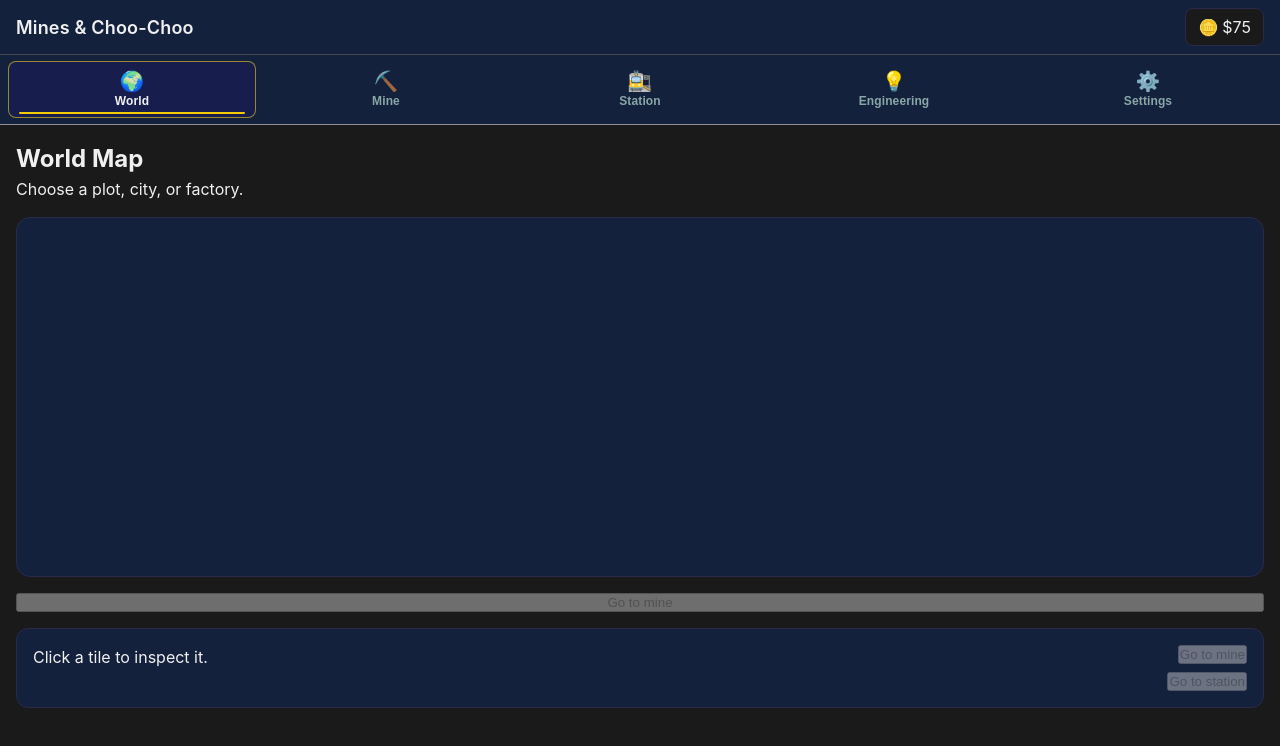
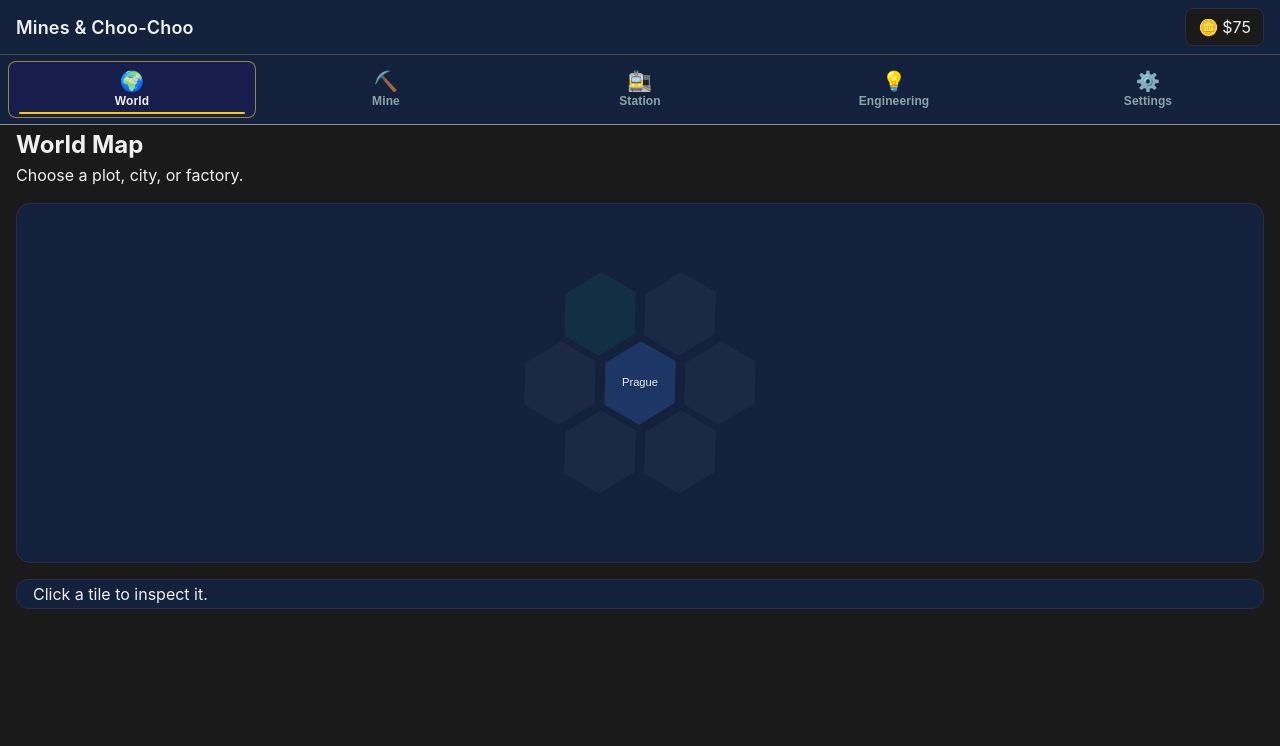
Before and after one commit to SM-26/MCC, a Svelte app: page / in a window 1280 px wide. Shown: the top 746 px of the page. Built offline with nearby package versions, Linux system fonts and the light colour scheme.

Commit message:
world view fixed (mostly), MineView still need fixing

```diff
--- a/src/App.svelte
+++ b/src/App.svelte
@@ -169,7 +169,7 @@
       {@render appHeaderContents('Mines & Choo-Choo', currency)}
     </header>
 
-    <Tabs.Root value={currentTab} onValueChange={handleTabChange} class="tabs-root nav-pos-{effectiveNavbarPosition}">
+    <Tabs.Root value={currentTab} onValueChange={(value) => handleTabChange(value as TabId)} class="tabs-root nav-pos-{effectiveNavbarPosition}">
       {#if effectiveNavbarPosition === 'top'}
         <Tabs.List class="navtab-list navtab-top">
           {#each navigation.current.tabs as tab (tab)}
--- a/src/components/mine/MineGrid.svelte
+++ b/src/components/mine/MineGrid.svelte
@@ -1,3 +1,4 @@
+<!-- src/components/mine/MineGrid.svelte -->
 <script lang="ts">
   import rubbleSvg from '../../assets/rubble-pile.svg?raw';
   import pillarSvg from '../../assets/support-pillar.svg?raw';
--- a/src/logic/save/save.svelte.ts
+++ b/src/logic/save/save.svelte.ts
@@ -7,6 +7,7 @@ import { gameState } from '../app/gameState.svelte';
 import { navigation } from '../app/navigationStore.svelte';
 import { createDefaultNavigationState } from '../app/navigationTypes';
 import { getInitialState } from '../stateFactory';
+import { worldStore } from '../world/worldStore.svelte';
 import { saveStore } from './saveStore.svelte';
 import type { GameState, PersistedGameState } from './saveTypes';
 
@@ -23,7 +24,7 @@ function getPersistedSnapshot(): PersistedGameState {
     ...defaults,
     money: gameState.current.money,
     settings: $state.snapshot(gameState.current.settings),
-    world: $state.snapshot(defaults.world),
+    world: $state.snapshot(worldStore.current),
     plots: $state.snapshot(defaults.plots),
     engineering: $state.snapshot(defaults.engineering),
     navigation: $state.snapshot(navigation.current),
@@ -35,12 +36,14 @@ function applyDefaultState(): void {
 
   gameState.setMoney(defaults.money);
   gameState.updateSettings(defaults.settings);
+  worldStore.replace(defaults.world);
   navigation.replace(createDefaultNavigationState());
 }
 
 function applyLoadedState(snapshot: PersistedGameState): void {
   gameState.setMoney(snapshot.money);
   gameState.updateSettings(snapshot.settings);
+  worldStore.replace(snapshot.world);
   navigation.replace(snapshot.navigation);
 }
 
--- a/src/logic/stateFactory.ts
+++ b/src/logic/stateFactory.ts
@@ -9,13 +9,16 @@ import { generateWorld } from './world/worldGen';
 export function getInitialState(): GameState {
   const worldSeed = '123456';
   const resetCount = 0;
+  const world = generateWorld(worldSeed, resetCount, 1);
+  const plotCell = world.cells.find((cell) => cell.type === 'plot' && cell.ring === 0);
+  const plotId = plotCell ? `plot-${plotCell.id}` : 'plot-0';
 
   return {
     money: 75,
-    world: generateWorld(worldSeed, resetCount, 1),
+    world,
     plots: [
       {
-        plotId: 'plot-0',
+        plotId,
         currentAge: 'Mechanical',
         ageResources: {
           coal: 0,
--- a/src/logic/world/worldGen.ts
+++ b/src/logic/world/worldGen.ts
@@ -2,7 +2,7 @@
 
 import seedrandom from 'seedrandom';
 import type { SeededRng } from './worldNames';
-import { pickUniquePlotName, pickUniqueCityName, pickFactoryNameForResources, createNameState, getReservedNames } from './worldNames';
+import { pickUniquePlotName, pickUniqueCityName, pickFactoryNameForResources, createNameState } from './worldNames';
 import type { NameState } from './worldNames';
 
 import { getRingConfig, getRingTileCount, getMinCount, getMaxCount, getNormalizedWeights } from './worldBalance';
@@ -47,36 +47,12 @@ function createGenState(): GenState {
 }
 
 // ============================================================================
-// Ring 0 Generation (Starting Plot)
-// ============================================================================
-
-function generateRing0(rng: SeededRng): WorldCell {
-  const coord = makeHex(0, 0);
-  const nameState = createNameState();
-  const name = pickUniquePlotName(nameState, rng, []);
-
-  return {
-    id: hexCoordToId(coord),
-    name: name ?? 'Prague',
-    type: 'plot',
-    q: coord.q,
-    r: coord.r,
-    ring: 0,
-    discovered: true,
-  };
-}
-
-// ============================================================================
-// Ring Generation (1+)
+// Ring Generation
 // ============================================================================
 
 function generateRing(ring: number, rng: SeededRng, state: GenState): WorldCell[] {
-  if (ring === 0) {
-    return [generateRing0(rng)];
-  }
-
   const center = makeHex(0, 0);
-  const ringCoords = getHexRing(center, ring);
+  const ringCoords = ring === 0 ? [center] : getHexRing(center, ring);
   const ringConfig = getRingConfig(ring);
   const totalTiles = getRingTileCount(ring);
 
@@ -90,7 +66,7 @@ function generateRing(ring: number, rng: SeededRng, state: GenState): WorldCell[
     discovered: false,
   }));
 
-  const specialTiles = distributeSpecialTiles(ringConfig, totalTiles, rng, state);
+  const specialTiles = distributeSpecialTiles(ringConfig, totalTiles, rng, state, ring);
   const positions = shuffleArray(ringCoords, rng);
 
   for (let i = 0; i < specialTiles.length && i < positions.length; i++) {
@@ -102,11 +78,11 @@ function generateRing(ring: number, rng: SeededRng, state: GenState): WorldCell[
       continue;
     }
 
-    const name = generateTileName(tileType, state.nameState, rng);
+    const name = generateTileName(tileType, state.nameState, rng, ring);
     const cell = cells[cellIndex];
     cell.type = tileType;
     cell.name = name;
-    cell.discovered = true;
+    cell.discovered = ring === 0 && tileType === 'plot';
 
     state.tileCounts[tileType]++;
     state.nonEmptyCount++;
@@ -115,7 +91,13 @@ function generateRing(ring: number, rng: SeededRng, state: GenState): WorldCell[
   return cells;
 }
 
-function distributeSpecialTiles(ringConfig: RingConfig, totalTiles: number, rng: SeededRng, state: GenState): WorldCellType[] {
+function distributeSpecialTiles(
+  ringConfig: RingConfig,
+  totalTiles: number,
+  rng: SeededRng,
+  state: GenState,
+  ring: number,
+): WorldCellType[] {
   const specialTiles: WorldCellType[] = [];
   const targetNonEmpty = Math.min(ringConfig.nonEmptyCap, totalTiles);
 
@@ -142,7 +124,11 @@ function distributeSpecialTiles(ringConfig: RingConfig, totalTiles: number, rng:
     state.tileCounts[tileType]++;
   }
 
-  return specialTiles;
+  if (ring === 0 && specialTiles.length === 0) {
+    specialTiles.push('plot');
+  }
+
+  return specialTiles.slice(0, totalTiles);
 }
 
 function pickWeightedTileKind(ringConfig: RingConfig, rng: SeededRng, state: GenState): WorldCellType | null {
@@ -171,10 +157,10 @@ function pickWeightedTileKind(ringConfig: RingConfig, rng: SeededRng, state: Gen
   return null;
 }
 
-function generateTileName(tileType: WorldCellType, nameState: NameState, rng: SeededRng): string {
+function generateTileName(tileType: WorldCellType, nameState: NameState, rng: SeededRng, ring: number): string {
   switch (tileType) {
     case 'plot':
-      return pickUniquePlotName(nameState, rng, getReservedNames(0)) ?? 'Unknown';
+      return pickUniquePlotName(nameState, rng, ring === 0 ? [] : ['Prague']) ?? 'Unknown';
     case 'city':
       return pickUniqueCityName(nameState, rng) ?? 'Unknown';
     case 'factory': {
@@ -244,7 +230,7 @@ export function revealFogTile(cell: WorldCell, worldSeed: string, resetCount: nu
 
   if (chosenType !== 'empty') {
     const nameState = createNameState();
-    revealed.name = generateTileName(chosenType, nameState, rng);
+    revealed.name = generateTileName(chosenType, nameState, rng, cell.ring);
 
     if (chosenType === 'city' || chosenType === 'factory') {
       revealed.capacity = Math.floor(10 + rng() * 40);
--- a/src/logic/world/worldNames.ts
+++ b/src/logic/world/worldNames.ts
@@ -4,14 +4,14 @@ import { log } from '../../lib/logger';
 import type { ResourceType } from './worldTypes';
 
 export const PLOT_NAMES: string[] = [
-  'Prague',
+  'Tel Aviv',
   'Brno',
   'Berlin',
   'Munich',
   'Amsterdam',
   'Eindhoven',
   'Antwerp',
-  'Tel Aviv',
+  'Prague',
   'London',
   'Tokyo',
   'Sydney',
--- a/src/logic/world/worldStore.svelte.ts
+++ b/src/logic/world/worldStore.svelte.ts
@@ -1,10 +1,27 @@
 // src/logic/world/worldStore.svelte.ts
 
-import type { Destination, DestinationId, DestinationType, PlotId, Route, WorldCell, WorldCellId, WorldPlot, WorldState } from './worldTypes';
+import type {
+  Destination,
+  DestinationId,
+  DestinationType,
+  PlotId,
+  Route,
+  WorldCell,
+  WorldCellId,
+  WorldPlot,
+  WorldState,
+} from './worldTypes';
 
 import { getActivePlot, getCellById, getDestinationFromCell, getPlotById, isRouteToDestination } from './worldTypes';
 
-function createDefaultWorldCell(id: WorldCellId, name: string, q: number, r: number, ring: number, type: WorldCell['type'] = 'empty'): WorldCell {
+function createDefaultWorldCell(
+  id: WorldCellId,
+  name: string,
+  q: number,
+  r: number,
+  ring: number,
+  type: WorldCell['type'] = 'empty',
+): WorldCell {
   return {
     id,
     name,
@@ -39,12 +56,16 @@ function clampIndex(index: number, length: number): number {
   return Math.max(0, Math.min(index, length - 1));
 }
 
+function makePlotIdFromCellId(cellId: WorldCellId): PlotId {
+  return `plot-${cellId}`;
+}
+
 export function createWorldStore(initial?: Partial<WorldState>) {
   const state = $state<WorldState>({
     ...createDefaultWorldState(),
     ...initial,
-    cells: initial?.cells ?? [],
-    plots: initial?.plots ?? [],
+    cells: initial?.cells ? [...initial.cells] : [],
+    plots: initial?.plots ? [...initial.plots] : [],
     activePlotIndex: initial?.activePlotIndex ?? 0,
   });
 
@@ -53,6 +74,14 @@ export function createWorldStore(initial?: Partial<WorldState>) {
   const destinations = $derived(
     state.cells.map((cell) => getDestinationFromCell(cell)).filter((destination): destination is Destination => destination !== null),
   );
+
+  function findPlotIndexByCellId(cellId: WorldCellId): number {
+    return state.plots.findIndex((plot) => plot.cellId === cellId);
+  }
+
+  function findPlotIndexByPlotId(plotId: PlotId): number {
+    return state.plots.findIndex((plot) => plot.plotId === plotId);
+  }
 
   return {
     get current() {
@@ -72,7 +101,11 @@ export function createWorldStore(initial?: Partial<WorldState>) {
     },
 
     replace(next: WorldState) {
-      Object.assign(state, next);
+      Object.assign(state, {
+        ...next,
+        cells: [...next.cells],
+        plots: [...next.plots],
+      });
     },
 
     setActivePlotIndex(index: number) {
@@ -108,11 +141,17 @@ export function createWorldStore(initial?: Partial<WorldState>) {
     },
 
     addPlot(plot: WorldPlot) {
-      state.plots.push(plot);
+      state.plots.push({ ...plot });
     },
 
     createPlot(plotId: PlotId, cellId: WorldCellId) {
+      const existingIndex = findPlotIndexByPlotId(plotId);
+      if (existingIndex !== -1) {
+        return false;
+      }
+
       state.plots.push(createDefaultWorldPlot(plotId, cellId));
+      return true;
     },
 
     createPlotFromCell(cellId: WorldCellId): boolean {
@@ -121,11 +160,20 @@ export function createWorldStore(initial?: Partial<WorldState>) {
         return false;
       }
 
-      if (state.plots.some((plot) => plot.cellId === cellId || plot.plotId === cellId)) {
-        return false;
+      const existingByCell = findPlotIndexByCellId(cellId);
+      if (existingByCell !== -1) {
+        state.activePlotIndex = existingByCell;
+        return true;
       }
 
-      state.plots.push(createDefaultWorldPlot(cell.id, cell.id));
+      const plotId = makePlotIdFromCellId(cellId);
+      const existingByPlotId = findPlotIndexByPlotId(plotId);
+      if (existingByPlotId !== -1) {
+        state.activePlotIndex = existingByPlotId;
+        return true;
+      }
+
+      state.plots.push(createDefaultWorldPlot(plotId, cellId));
       state.activePlotIndex = state.plots.length - 1;
       return true;
     },
@@ -141,7 +189,7 @@ export function createWorldStore(initial?: Partial<WorldState>) {
     },
 
     setActivePlotById(plotId: PlotId): boolean {
-      const index = state.plots.findIndex((plot) => plot.plotId === plotId);
+      const index = findPlotIndexByPlotId(plotId);
       if (index === -1) {
         return false;
       }
--- a/src/views/MineView.svelte
+++ b/src/views/MineView.svelte
@@ -1,5 +1,4 @@
 <!-- /src/views/MineView.svelte -->
-
 <script lang="ts">
   import { onDestroy, onMount } from 'svelte';
   import { Button } from 'bits-ui';
--- a/src/views/WorldView.svelte
+++ b/src/views/WorldView.svelte
@@ -1,3 +1,4 @@
+<!-- src/views/WorldView.svelte -->
 <script lang="ts">
   import { Button } from 'bits-ui';
   import { gameState } from '../logic/app/gameState.svelte';
@@ -10,20 +11,20 @@
 
   const cells = $derived(worldStore.current.cells);
   const activePlot = $derived(worldStore.activePlot);
+  const selectedCellId = $derived(selectedCell?.id ?? activePlot?.cellId ?? null);
 
   function selectCell(cell: WorldCell) {
-    if (cell.type === 'plot') {
-      worldStore.setActivePlotById(cell.id);
-      selectedCell = cell;
-      navigation.setActiveTab('mine');
-      return;
-    }
-
     selectedCell = cell;
   }
 
   function openMine(cell: WorldCell) {
-    worldStore.setActivePlotById(cell.id);
+    const plot = worldStore.current.plots.find((entry) => entry.cellId === cell.id || entry.plotId === `plot-${cell.id}`);
+    if (!plot) {
+      return;
+    }
+
+    worldStore.setActivePlotById(plot.plotId);
+    selectedCell = cell;
     navigation.setActiveTab('mine');
   }
 
@@ -48,9 +49,9 @@
     </div>
   </header>
 
-  <WorldGrid {cells} onSelectCell={selectCell} onSelectPlot={selectCell} onClearSelection={clearSelection} onOpenMine={openMine} />
+  <WorldGrid {cells} {selectedCellId} onSelectCell={selectCell} onSelectPlot={selectCell} onClearSelection={clearSelection} onOpenMine={openMine} />
 
-  <Button.Root onclick={goToMine} disabled={!activePlot}>Go to mine</Button.Root>
+  <!-- <Button.Root onclick={goToMine} disabled={!activePlot}>Go to mine</Button.Root> -->
   <section class="details">
     <div>
       {#if selectedCell?.discovered || gameState.current.settings.devMode}
@@ -84,10 +85,9 @@
     </div>
 
     <div class="actions">
-      <Button.Root class="mini-btn" onclick={goToMine} disabled={!activePlot}>Go to mine</Button.Root>
-      <Button.Root class="mini-btn" onclick={goToStation} disabled={!activePlot}>Go to station</Button.Root>
-      {#if gameState.current.settings.devMode}
-        <Button.Root class="mini-btn" onclick={clearSelection}>Clear</Button.Root>
+      {#if selectedCell?.type === 'plot'}
+        <Button.Root class="mini-btn" onclick={goToMine} disabled={!activePlot}>Go to mine</Button.Root>
+        <Button.Root class="mini-btn" onclick={goToStation} disabled={!activePlot}>Go to station</Button.Root>
       {/if}
     </div>
   </section>
@@ -98,7 +98,7 @@
     display: flex;
     flex-direction: column;
     gap: 16px;
-    padding: 16px;
+    padding: 2px var(--spacing-md);
   }
 
   .topbar {
@@ -111,11 +111,11 @@
   .details {
     display: flex;
     justify-content: space-between;
-    gap: 16px;
+    gap: 6px;
     border: 1px solid var(--mcc-border);
     border-radius: 12px;
     background: var(--mcc-bg-surface);
-    padding: 16px;
+    padding: 2px var(--spacing-md);
   }
 
   .actions {
```
Also changed, not shown: src/components/world/WorldGrid.svelte (+8 -0 lines), src/assets/git-info.txt, src/logic/save/saveTypes.ts (line endings or trailing spaces).
